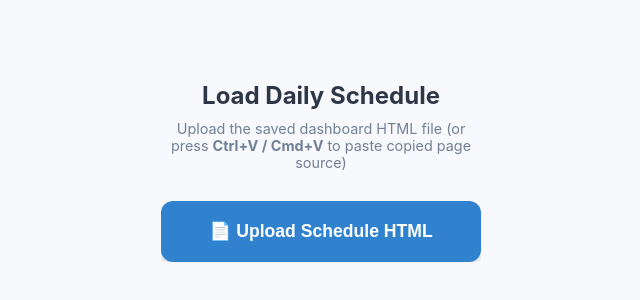
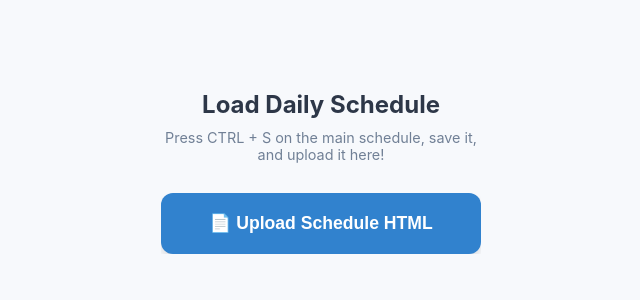
Before and after one commit to Rethy11/Tour-Arrivals, a plain HTML site: page index.html in a window 1280 px wide. Shown: the part 238-538 px from the top of the page, without its empty margins (319-959 px from the left). Drawn offline with Linux system fonts and the light colour scheme.

Commit message:
Update index.html

```diff
--- a/index.html
+++ b/index.html
@@ -202,7 +202,7 @@
     <div id="setup-view" class="view active">
         <h2 style="margin-bottom: 10px;">Load Daily Schedule</h2>
         <p style="color: var(--text-muted); margin-top: 0; margin-bottom: 30px; font-size: 0.9rem; max-width: 320px;">
-            Upload the saved dashboard HTML file (or press <strong>Ctrl+V / Cmd+V</strong> to paste copied page source)
+            Press CTRL + S on the main schedule, save it, and upload it here!
         </p>
 
         <div class="button-group" id="btn-group">
```
